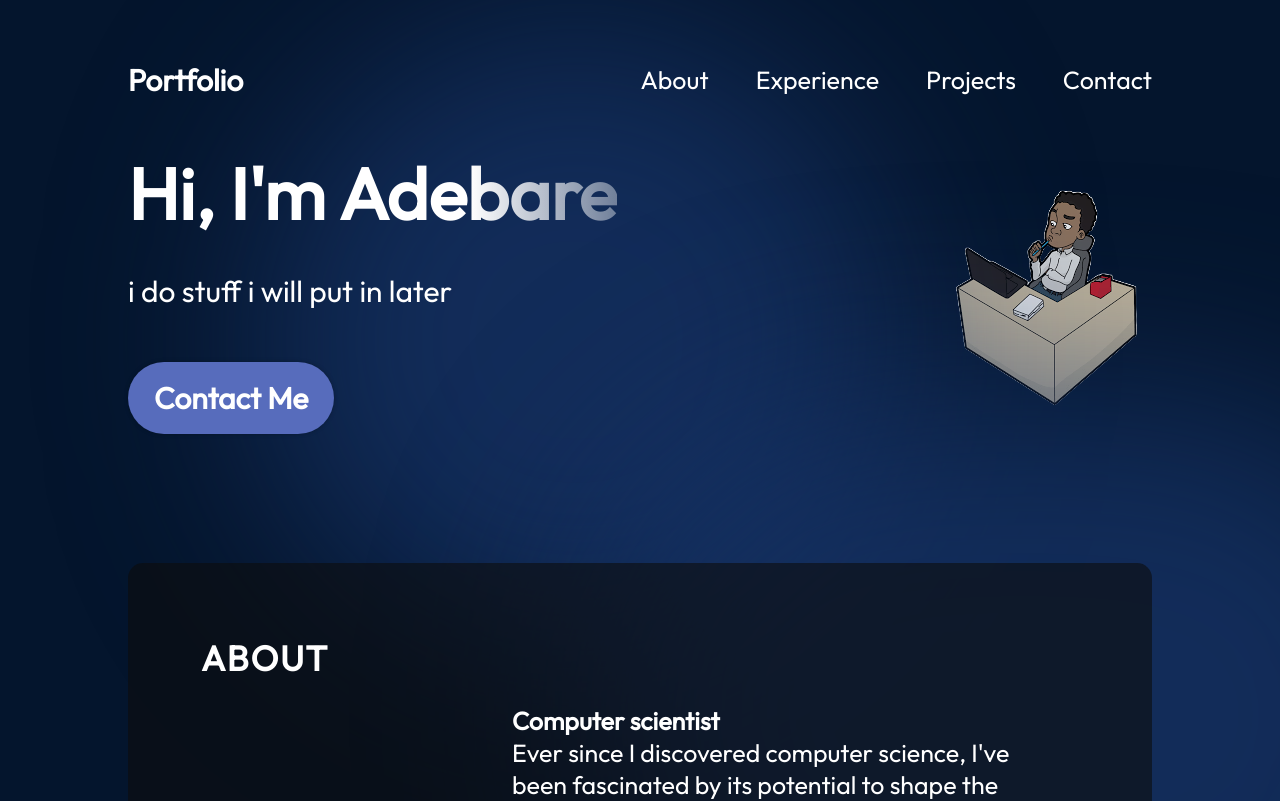
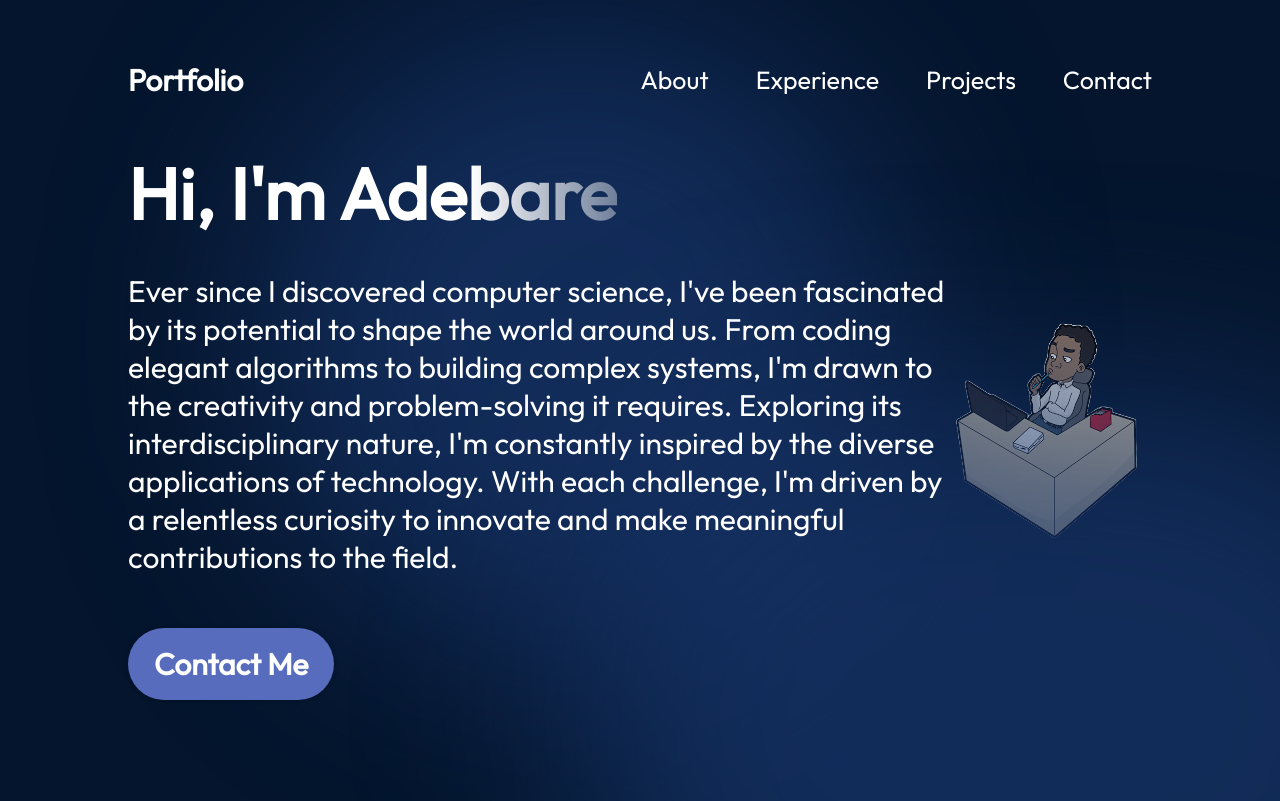
Before and after one commit to Barizio/Barizio.github.io, a React (Vite) app: page / in a window 1280 px wide. Shown: the top 801 px of the page. Built offline with nearby package versions, Linux system fonts and the light colour scheme.

Commit message:
updates contact and hero

```diff
--- a/src/components/Contact/Contact.jsx
+++ b/src/components/Contact/Contact.jsx
@@ -21,7 +21,7 @@ export const Contact = () => {
 
         <li className={styles.link}>
         <img src={getiImageUrl("contact/githubIcon.png")} alt="githubicon" />
-        <a href="">github.com/Adebare-Adesokan</a>
+        <a href="https://github.com/Barizio">github.com/Adebare-Adesokan</a>
         </li>
     </ul>
   </footer>
--- a/src/components/Hero/Hero.jsx
+++ b/src/components/Hero/Hero.jsx
@@ -9,9 +9,13 @@ export const Hero = () => {
           Hi, I'm Adebare
         </h1>
         <p className={styles.description}>
-          i do stuff i will put in later
+          Ever since I discovered computer science,
+          I've been fascinated by its potential to shape the world around us. From coding elegant algorithms to building complex systems,
+          I'm drawn to the creativity and problem-solving it requires. Exploring its interdisciplinary nature, I'm constantly inspired by the diverse applications of technology.
+          With each challenge, I'm driven by a relentless curiosity to innovate and make meaningful contributions to the field.
         </p>
         <a className={styles.contactBtn} href="mailto:adesokanadebare@gmail.com">Contact Me</a>
+
       </div>
       <img src={getiImageUrl("hero/heroImage.png")} alt="Hero Image of me" className={styles.heroImg} />
       <div className={styles.topBlur}></div>
```
Also changed, not shown: assets/about/aboutImage.png (deleted).
